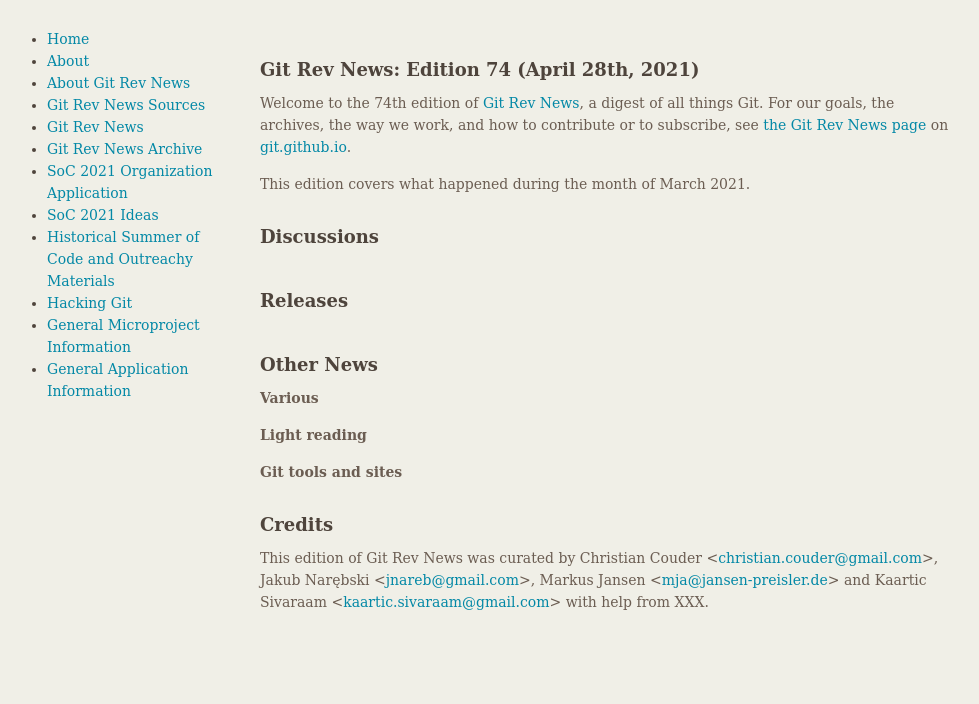
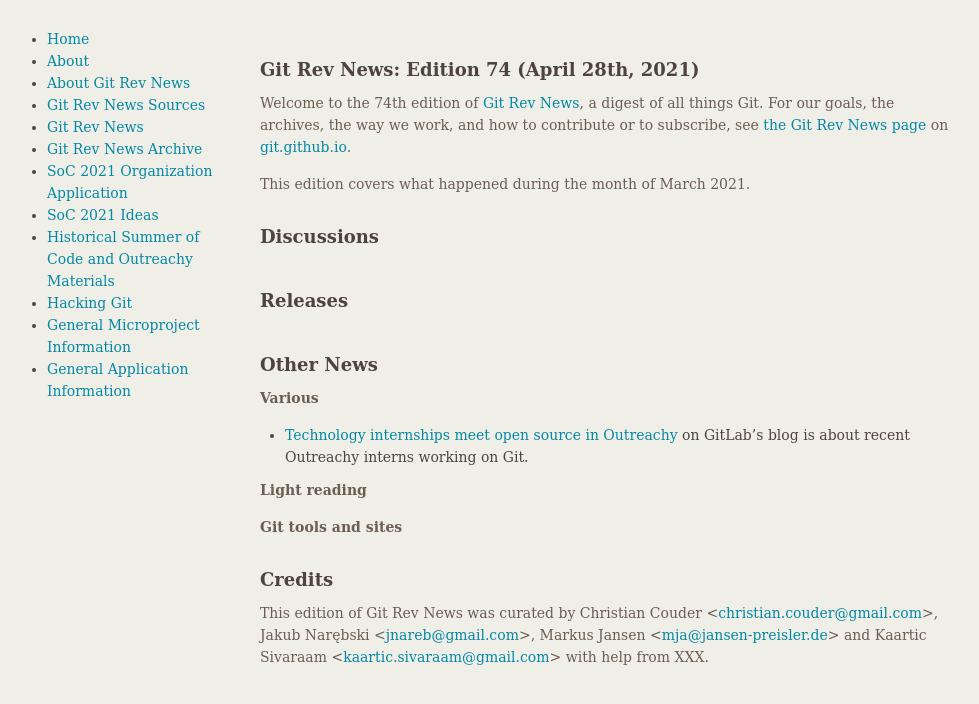
Before and after one commit to git/git.github.io, a Jekyll site: the page built from rev_news/drafts/edition-74.md, in a window 1280 px wide. Shown: the top 704 px of the page, without its empty margins (149-1128 px from the left). Built offline with Jekyll 4.4.1, drawn with Linux system fonts in a browser that asks for light colours.

Commit message:
rn-74: add GitLab's Outreachy blog post

```diff
--- a/rev_news/drafts/edition-74.md
+++ b/rev_news/drafts/edition-74.md
@@ -40,6 +40,8 @@
 
 __Various__
 
+* [Technology internships meet open source in Outreachy](https://about.gitlab.com/blog/2021/04/15/outreachy-sponsorship-winter-2020/)
+  on GitLab's blog is about recent Outreachy interns working on Git.
 
 __Light reading__
 
```
